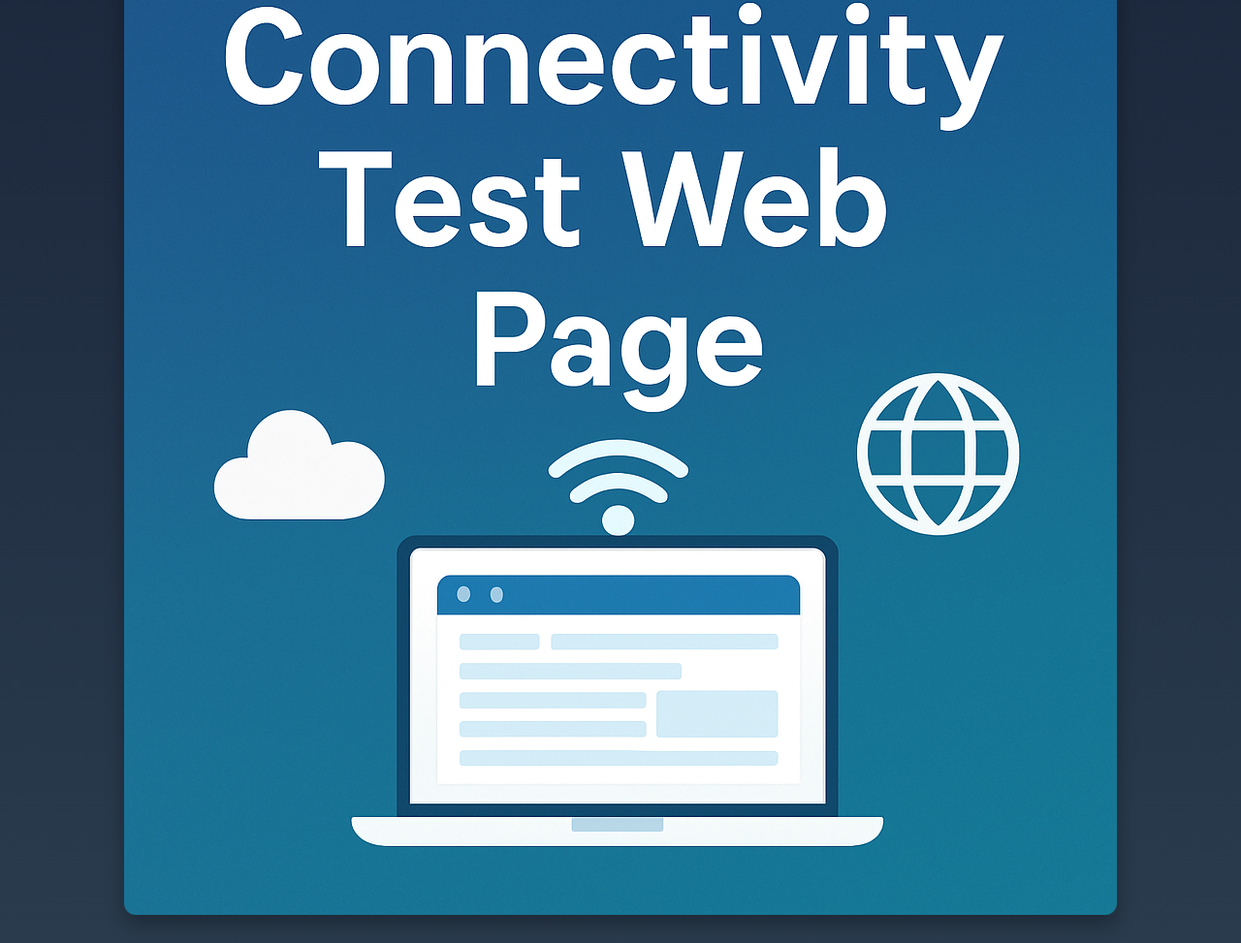
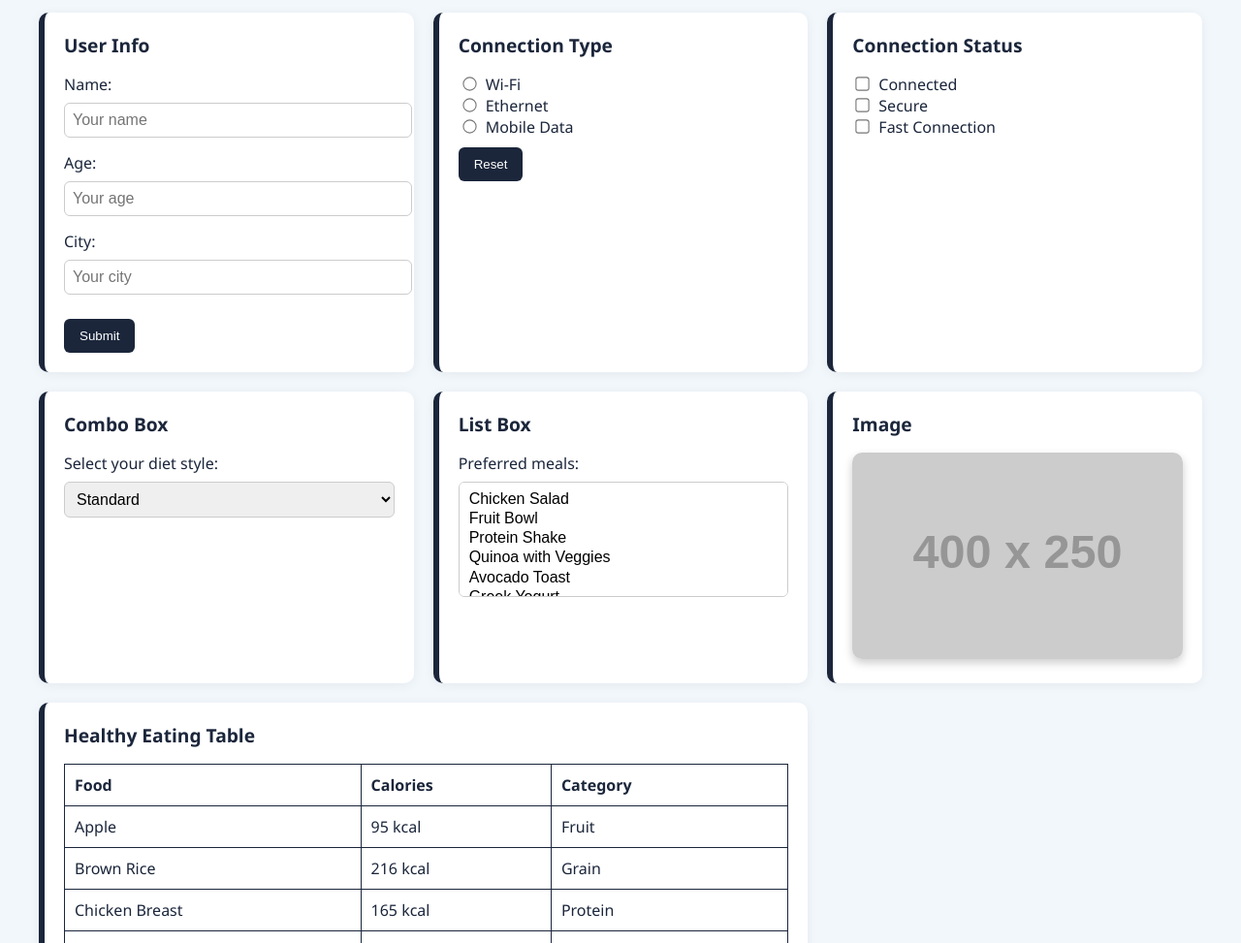
Before and after one commit to yanalanova/TestWebPage, a plain HTML site: page index.html in a window 1280 px wide. Shown: the part 130-1103 px from the top of the page at 97% size. Drawn offline with Linux system fonts and the light colour scheme; placeholder pictures from the web are drawn by us.

Commit message:
Grid layout + all test elements

```diff
--- a/index.html
+++ b/index.html
@@ -2,7 +2,7 @@
 <html lang="en">
 <head>
     <meta charset="UTF-8" />
-    <title>Connectivity Web Page</title>
+    <title>Connectivity Test Page</title>
     <style>
         body {
             margin: 0;
@@ -11,82 +11,200 @@
             color: #1b263b;
         }
 
-        .hero {
-            background: linear-gradient(to bottom, #1b263b, #2c3e50);
+        h1 {
             text-align: center;
-            padding: 50px 20px;
+            background: #1b263b;
+            color: white;
+            padding: 30px 0;
+            margin: 0;
         }
 
-            .hero img {
-                max-width: 100%;
-                height: auto;
-                border-radius: 12px;
-                box-shadow: 0 10px 20px rgba(0, 0, 0, 0.3);
-            }
-
-        h1 {
-            margin-top: 30px;
-            font-size: 2.5em;
-            color: white;
+        .grid {
+            display: grid;
+            grid-template-columns: repeat(auto-fit, minmax(300px, 1fr));
+            gap: 20px;
+            padding: 40px;
+            max-width: 1200px;
+            margin: auto;
         }
 
-        .section {
+        .block {
             background: white;
-            margin: 40px auto;
-            padding: 30px;
             border-radius: 10px;
-            box-shadow: 0 4px 12px rgba(0, 0, 0, 0.05);
-            max-width: 700px;
+            padding: 20px;
+            box-shadow: 0 2px 12px rgba(0, 0, 0, 0.06);
             border-left: 6px solid #1b263b;
         }
 
-            .section h2 {
+            .block h2 {
+                margin-top: 0;
+                font-size: 1.2em;
                 color: #1b263b;
-                margin-bottom: 20px;
             }
 
-        label {
-            display: block;
-            margin-bottom: 10px;
-            font-size: 1.1em;
+        input[type="text"],
+        textarea,
+        select {
+            width: 100%;
+            padding: 8px;
+            margin-top: 8px;
+            margin-bottom: 15px;
+            border: 1px solid #ccc;
+            border-radius: 6px;
+            font-size: 1em;
         }
 
         input[type="radio"],
         input[type="checkbox"] {
             margin-right: 10px;
-            transform: scale(1.2);
+            transform: scale(1.1);
             accent-color: #1b263b;
         }
 
-        .input-group {
-            margin-bottom: 20px;
+        button,
+        input[type="submit"],
+        input[type="reset"] {
+            background-color: #1b263b;
+            color: white;
+            padding: 10px 16px;
+            border: none;
+            border-radius: 6px;
+            cursor: pointer;
+            margin-top: 10px;
+        }
+
+            button:hover,
+            input[type="submit"]:hover,
+            input[type="reset"]:hover {
+                background-color: #2c3e50;
+            }
+
+        table {
+            width: 100%;
+            border-collapse: collapse;
+            margin-top: 15px;
+        }
+
+        table, th, td {
+            border: 1px solid #1b263b;
+        }
+
+        th, td {
+            padding: 10px;
+            text-align: left;
+        }
+
+        img {
+            max-width: 100%;
+            border-radius: 10px;
+            box-shadow: 0 4px 10px rgba(0, 0, 0, 0.2);
         }
     </style>
 </head>
 <body>
 
-    <section class="hero">
-        <img src="hero-image.png" alt="Connectivity Test Web Page" />
-        <h1>Connectivity Web Page</h1>
-    </section>
+    <h1>Connectivity Web Page</h1>
 
-    <section class="section">
-        <h2>Radio Buttons</h2>
-        <div class="input-group">
-            <label><input type="radio" name="network" value="wifi">Wi-Fi</label>
-            <label><input type="radio" name="network" value="ethernet">Ethernet</label>
-            <label><input type="radio" name="network" value="mobile">Mobile Data</label>
+    <div class="grid">
+
+        <div class="block">
+            <h2>User Info</h2>
+            <label for="name">Name:</label>
+            <input type="text" id="name" placeholder="Your name">
+
+            <label for="age">Age:</label>
+            <input type="text" id="age" placeholder="Your age">
+
+            <label for="city">City:</label>
+            <input type="text" id="city" placeholder="Your city">
+
+            <input type="submit" value="Submit">
         </div>
-    </section>
 
-    <section class="section">
-        <h2>Checkboxes</h2>
-        <div class="input-group">
-            <label><input type="checkbox" name="status" value="connected">Connected</label>
-            <label><input type="checkbox" name="status" value="secure">Secure</label>
+        <div class="block">
+            <h2>Connection Type</h2>
+            <label><input type="radio" name="connection" value="wifi">Wi-Fi</label><br>
+            <label><input type="radio" name="connection" value="ethernet">Ethernet</label><br>
+            <label><input type="radio" name="connection" value="mobile">Mobile Data</label><br>
+            <input type="reset" value="Reset">
+        </div>
+
+        <div class="block">
+            <h2>Connection Status</h2>
+            <label><input type="checkbox" name="status" value="connected">Connected</label><br>
+            <label><input type="checkbox" name="status" value="secure">Secure</label><br>
             <label><input type="checkbox" name="status" value="fast">Fast Connection</label>
         </div>
-    </section>
+
+        <div class="block">
+            <h2>Combo Box</h2>
+            <label for="combo">Select your diet style:</label>
+            <select id="combo">
+                <option>Standard</option>
+                <option>Vegetarian</option>
+                <option>Vegan</option>
+                <option>Keto</option>
+                <option>Paleo</option>
+                <option>Low Carb</option>
+                <option>Intermittent Fasting</option>
+            </select>
+        </div>
+
+        <div class="block">
+            <h2>List Box</h2>
+            <label for="listbox">Preferred meals:</label>
+            <select id="listbox" multiple size="5">
+                <option>Chicken Salad</option>
+                <option>Fruit Bowl</option>
+                <option>Protein Shake</option>
+                <option>Quinoa with Veggies</option>
+                <option>Avocado Toast</option>
+                <option>Greek Yogurt</option>
+            </select>
+        </div>
+
+        <div class="block">
+            <h2>Image</h2>
+            <img src="https://via.placeholder.com/400x250.png?text=Healthy+Food+Image" alt="Healthy food sample">
+        </div>
+
+        <div class="block" style="grid-column: span 2;">
+            <h2>Healthy Eating Table</h2>
+            <table>
+                <tr>
+                    <th>Food</th>
+                    <th>Calories</th>
+                    <th>Category</th>
+                </tr>
+                <tr>
+                    <td>Apple</td>
+                    <td>95 kcal</td>
+                    <td>Fruit</td>
+                </tr>
+                <tr>
+                    <td>Brown Rice</td>
+                    <td>216 kcal</td>
+                    <td>Grain</td>
+                </tr>
+                <tr>
+                    <td>Chicken Breast</td>
+                    <td>165 kcal</td>
+                    <td>Protein</td>
+                </tr>
+                <tr>
+                    <td>Avocado</td>
+                    <td>250 kcal</td>
+                    <td>Healthy Fat</td>
+                </tr>
+                <tr>
+                    <td>Broccoli</td>
+                    <td>55 kcal</td>
+                    <td>Vegetable</td>
+                </tr>
+            </table>
+        </div>
+
+    </div>
 
 </body>
 </html>
```
